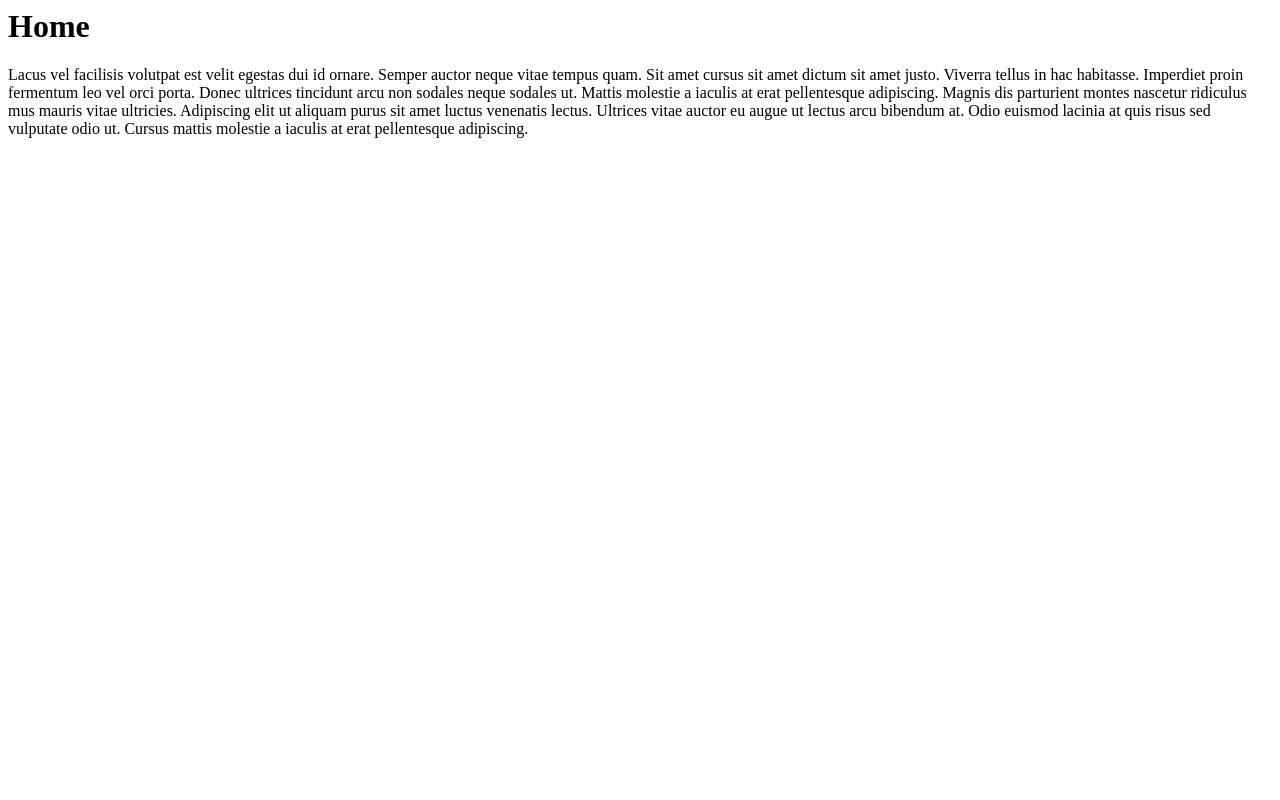
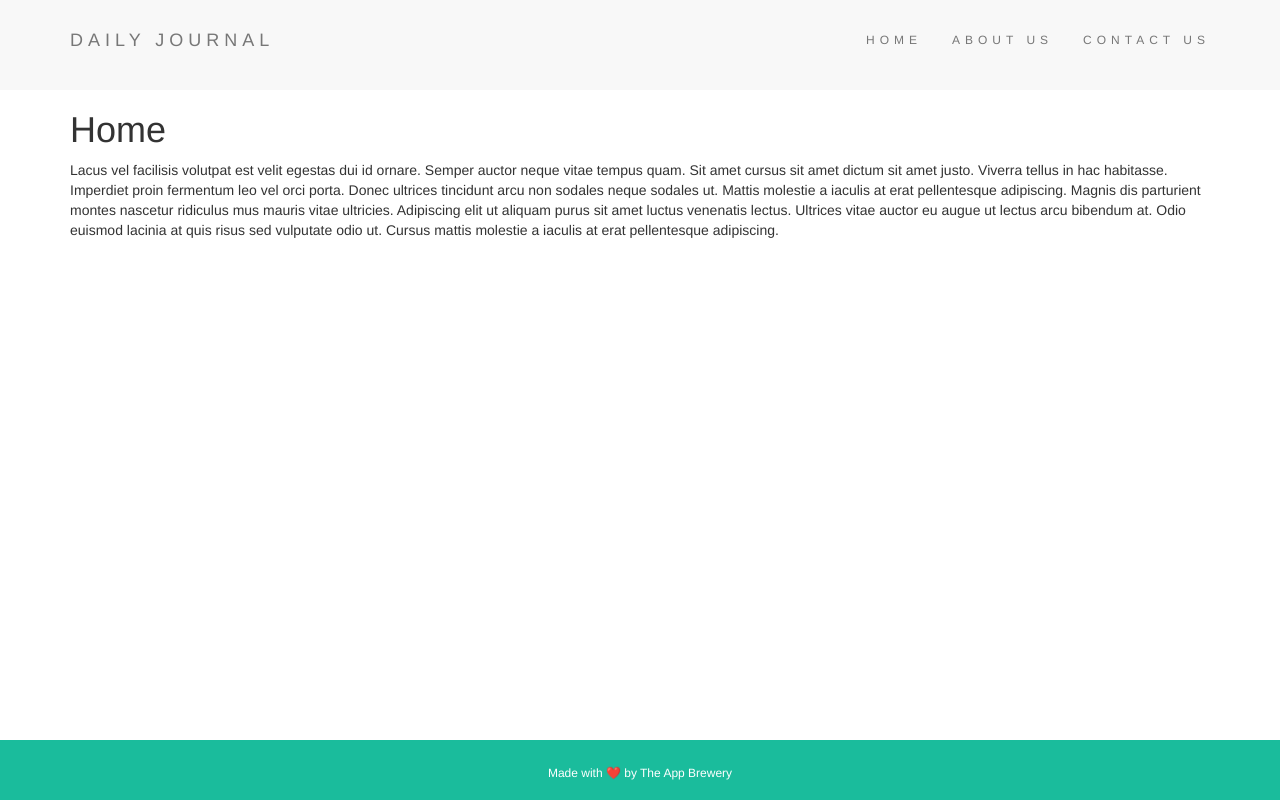
Before and after one commit to JustinRoesner/Project-Odin, a Node server app: page / in a window 1280 px wide. Run offline with Node 20, Linux system fonts and the light colour scheme.

Commit message:
connect content using templates and get nav bar to route

```diff
--- a/webboot blog/EJS Challenge Starting Files/ejs-challenge/app.js
+++ b/webboot blog/EJS Challenge Starting Files/ejs-challenge/app.js
@@ -16,10 +16,16 @@ app.use(bodyParser.urlencoded({ extended: true }));
 app.use(express.static("public"));
 
 app.get('/', (req, res) => {
-  res.render("home.ejs", { content: homeStartingContent });
+  res.render("home.ejs", { homeContent: homeStartingContent });
 });
 
+app.get('/contact', (req, res) => {
+  res.render("contact.ejs", { contactContent: contactContent });
+});
 
+app.get('/about', (req, res) => {
+  res.render("about.ejs", { aboutContent: aboutContent })
+});
 
 
 
--- a/webboot blog/EJS Challenge Starting Files/ejs-challenge/views/about.ejs
+++ b/webboot blog/EJS Challenge Starting Files/ejs-challenge/views/about.ejs
@@ -0,0 +1,6 @@
+<%- include("partials/header") -%>
+    <h1>About</h1>
+    <p>
+        <%=aboutContent%>
+    </p>
+    <%- include("partials/footer") -%>
--- a/webboot blog/EJS Challenge Starting Files/ejs-challenge/views/home.ejs
+++ b/webboot blog/EJS Challenge Starting Files/ejs-challenge/views/home.ejs
@@ -1,4 +1,6 @@
-<h1>Home</h1>
-<p>
-    <%=content%>
-</p>
+<%- include("partials/header") -%>
+    <h1>Home</h1>
+    <p>
+        <%=homeContent%>
+    </p>
+    <%- include("partials/footer") -%>
--- a/webboot blog/EJS Challenge Starting Files/ejs-challenge/views/header.ejs
+++ b/webboot blog/EJS Challenge Starting Files/ejs-challenge/views/partials/header.ejs
@@ -12,14 +12,14 @@
       <div class="navbar-header">
         <p class="navbar-brand">DAILY JOURNAL</p>
       </div>
-        <ul class="nav navbar-nav navbar-right">
-          <!-- 6 -->
-          <li id="home"><a href="#">HOME</a></li>
-          <li id="about"><a href="#">ABOUT US</a></li>
-          <li id="contact"><a href="#">CONTACT US</a></li>
-        </ul>
+      <ul class="nav navbar-nav navbar-right">
+        <!-- 6 -->
+        <li id="home"><a href="/">HOME</a></li>
+        <li id="about"><a href="/about">ABOUT US</a></li>
+        <li id="contact"><a href="/contact">CONTACT US</a></li>
+      </ul>
     </div>
   </nav>
 
-  <body>
-    <div class="container">
+<body>
+  <div class="container">
```
Also changed, not shown: webboot blog/EJS Challenge Starting Files/ejs-challenge/views/contact.ejs (+7 -0 lines), webboot blog/EJS Challenge Starting Files/ejs-challenge/views/partials/footer.ejs (renamed from webboot blog/EJS Challenge Starting Files/ejs-challenge/views/footer.ejs).
